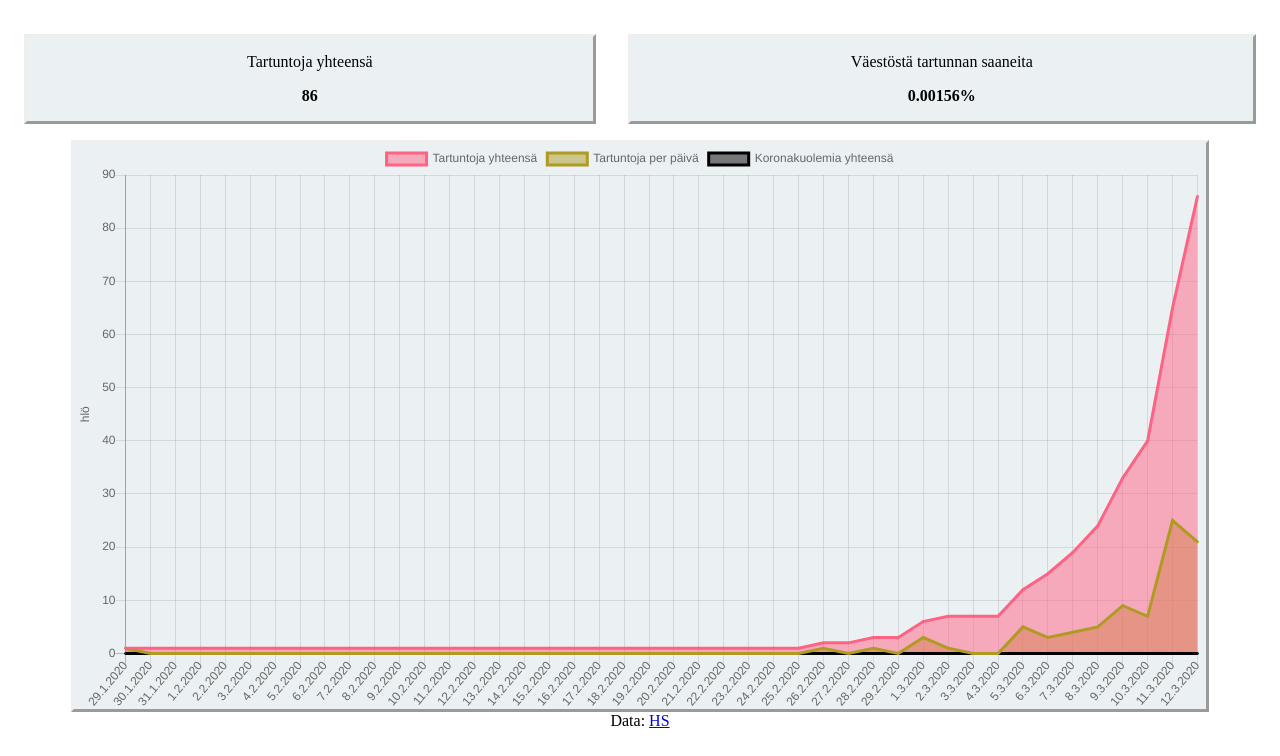
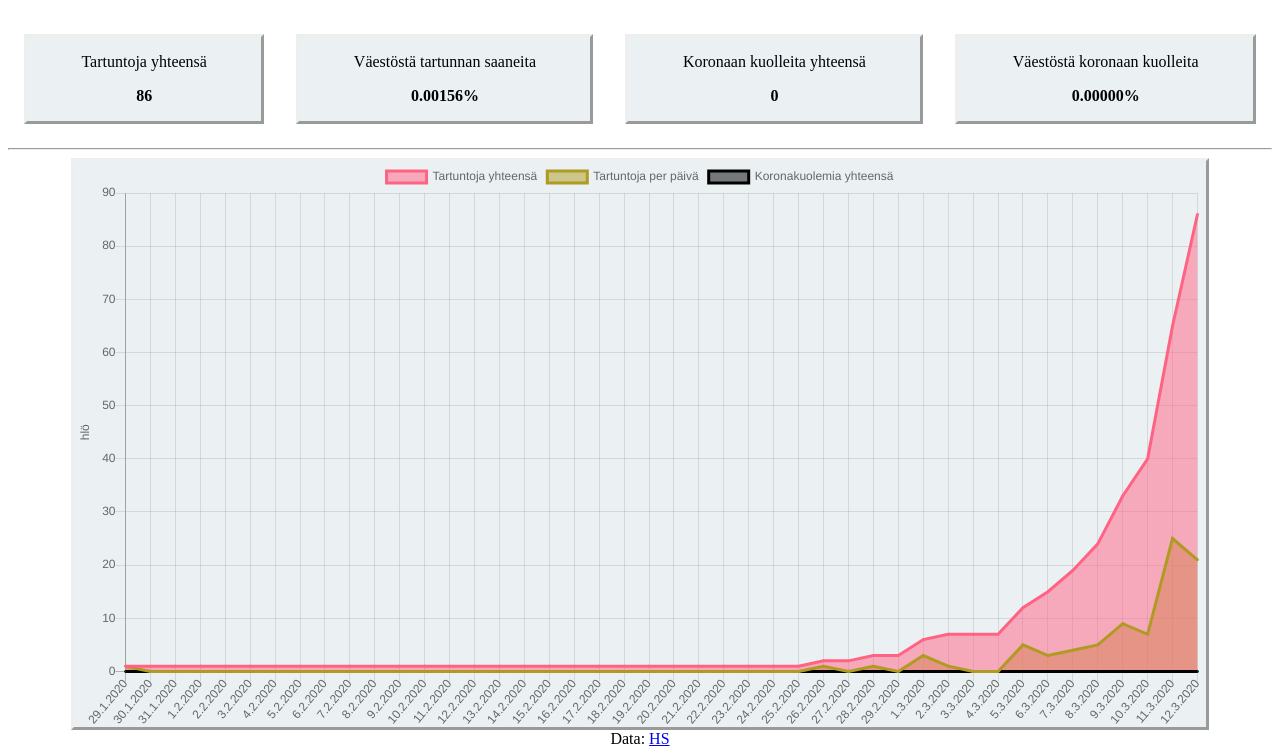
Before and after one commit to enwrath/korona, a plain HTML site: page index.html in a window 1280 px wide. Shown: the part 48-804 px from the top of the page. Drawn offline with nearby package versions, Linux system fonts and the light colour scheme.

Commit message:
added deaths to frontpage

```diff
--- a/index.html
+++ b/index.html
@@ -14,9 +14,18 @@
     </div>
     <div class="infoBox">
       <p>Väestöstä tartunnan saaneita</p>
-      <p id="infectedPercent" class="boldText">?</p>
+      <span id="infectedPercent" class="boldText">?</span>
+    </div>
+    <div class="infoBox">
+      <p>Koronaan kuolleita yhteensä</p>
+      <p id="totalDead" class="boldText">?</p>
+    </div>
+    <div class="infoBox">
+      <p>Väestöstä koronaan kuolleita</p>
+      <p id="deadPercent" class="boldText">?</p>
     </div>
   </div>
+  <hr>
   <div id="kuvaajaDiv">
     <canvas id="koronaKuvaaja"></canvas>
   </div>
--- a/index.js
+++ b/index.js
@@ -42,9 +42,13 @@ function loadData() {
 function displayData(infections, deaths, infectionsPerDay, dates) {
   const finns = 5528442; // Population, by end of Jan 2020.
   let totalInfected = infections[infections.length-1];
+  let totalDead = deaths[deaths.length-1];
 
   document.getElementById('totalNumber').textContent = totalInfected;
   document.getElementById('infectedPercent').textContent = (totalInfected / finns * 100).toFixed(5) + "%";
+
+  document.getElementById('totalDead').textContent = totalDead;
+  document.getElementById('deadPercent').textContent = (totalDead / finns * 100).toFixed(5) + "%";
 
 
   let ctx1 = document.getElementById('koronaKuvaaja').getContext('2d');
```
